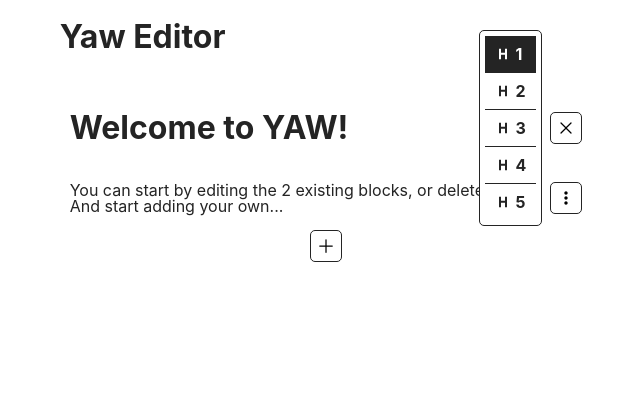
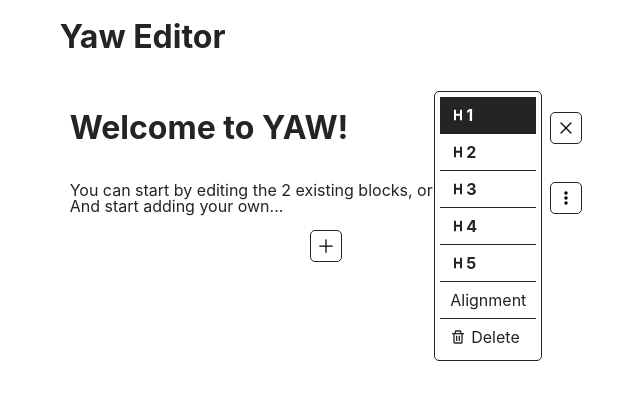
Before and after one commit to Holmes-EH/yaw-editor, a React (Vite) app: page / in a window 1280 px wide. Both pictures are taken after a click on the button 880 px from the left and 128 px from the top of the page. Shown: the top 400 px of the page, without its empty margins (314-954 px from the left). Built offline with nearby package versions, Linux system fonts and the light colour scheme.

Commit message:
#4 add delete block and split block option toolbar

```diff
--- a/src/components/BlockOptions.tsx
+++ b/src/components/BlockOptions.tsx
@@ -1,11 +1,14 @@
 import React, { useEffect, useState } from 'react'
 import { IContentBlock, IContentBlockData } from './interfaces'
-import { BiAlignLeft, BiAlignMiddle, BiAlignRight, BiAlignJustify, BiHeading } from 'react-icons/bi'
+import CenteringOptions from './options/CenteringOptions'
+import HeaderOptions from './options/HeaderOptions'
+import { BiTrash } from 'react-icons/bi'
 
 const BlockOptions = ({
   block,
   updateBlocks,
   blockIndex,
+  deleteBlock,
 }: {
   block: IContentBlock
   updateBlocks: ({
@@ -20,11 +23,14 @@ const BlockOptions = ({
     data?: IContentBlockData
   }) => void
   blockIndex: number
+  deleteBlock: (blockToDelete: IContentBlock) => void
 }) => {
   const [blockStyle, setBlockStyle] = useState<React.CSSProperties>(
     block.style || { textAlign: 'left' },
   )
   const [blockLevel, setBlockLevel] = useState<number>(block.data.level || 1)
+  const [showCentering, setShowCentering] = useState<boolean>(false)
+  const [showHeaderLevel, setShowHeaderLevel] = useState<boolean>(false)
 
   useEffect(() => {
     updateBlocks({ index: blockIndex, style: blockStyle })
@@ -36,105 +42,35 @@ const BlockOptions = ({
 
   if (block.type === 'paragraph') {
     return (
-      <div
-        className="options-toolbar"
-        style={{
-          display: 'flex',
-          justifyContent: 'flex',
-          flexDirection: 'column',
-          minWidth: 'fit-content',
-          position: 'absolute',
-          right: '40px',
-          padding: '5px',
-          background: 'var(--dark)',
-          border: '1px solid var(--white)',
-          borderRadius: '5px',
-          zIndex: '100',
-        }}
-      >
+      <div className="options-toolbar" style={containerStyles}>
         <div
-          className={`option-element ${block.style?.textAlign === 'left' ? 'active' : ''}`}
-          onClick={() => setBlockStyle({ textAlign: 'left' })}
+          className={`option-element ${showCentering ? 'active' : ''}`}
+          onClick={() => setShowCentering(!showCentering)}
+          style={{ justifyContent: 'center' }}
         >
-          <BiAlignLeft />
-          Align left
+          Alignment
         </div>
-        <div
-          className={`option-element ${block.style?.textAlign === 'center' ? 'active' : ''}`}
-          onClick={() => setBlockStyle({ textAlign: 'center' })}
-        >
-          <BiAlignMiddle />
-          Center
-        </div>
-        <div
-          className={`option-element ${block.style?.textAlign === 'right' ? 'active' : ''}`}
-          onClick={() => setBlockStyle({ textAlign: 'right' })}
-        >
-          <BiAlignRight />
-          Align right
-        </div>
-        <div
-          className={`option-element ${block.style?.textAlign === 'justify' ? 'active' : ''}`}
-          onClick={() => setBlockStyle({ textAlign: 'justify' })}
-        >
-          <BiAlignJustify />
-          Justify
+        {showCentering && <CenteringOptions block={block} setBlockStyle={setBlockStyle} />}
+        <div className={`option-element delete`} onClick={() => deleteBlock(block)}>
+          <BiTrash /> Delete
         </div>
       </div>
     )
   }
   if (block.type === 'header') {
     return (
-      <div
-        className="options-toolbar"
-        style={{
-          display: 'flex',
-          justifyContent: 'flex',
-          flexDirection: 'column',
-          minWidth: 'fit-content',
-          position: 'absolute',
-          right: '40px',
-          padding: '5px',
-          background: 'var(--dark)',
-          border: '1px solid var(--white)',
-          borderRadius: '5px',
-          zIndex: '100',
-        }}
-      >
+      <div className="options-toolbar" style={containerStyles}>
+        <HeaderOptions block={block} setBlockLevel={setBlockLevel} />
         <div
-          className={`option-element ${block.data?.level === 1 ? 'active' : ''}`}
-          onClick={() => setBlockLevel(1)}
+          className={`option-element ${showCentering ? 'active' : ''}`}
+          onClick={() => setShowCentering(!showCentering)}
+          style={{ justifyContent: 'center' }}
         >
-          <BiHeading />
-          <b>1</b>
+          Alignment
         </div>
-        <div
-          className={`option-element ${block.data?.level === 2 ? 'active' : ''}`}
-          onClick={() => setBlockLevel(2)}
-        >
-          <BiHeading />
-          <b>2</b>
-        </div>
-        <div
-          className={`option-element ${block.data?.level === 3 ? 'active' : ''}`}
-          onClick={() => setBlockLevel(3)}
-        >
-          <BiHeading />
-          <b>3</b>
-        </div>
-        <div
-          className={`option-element ${block.data?.level === 4 ? 'active' : ''}`}
-          onClick={() => setBlockLevel(4)}
-        >
-          <BiHeading />
-          <b>4</b>
-        </div>
-        <div
-          className={`option-element ${block.data?.level === 5 ? 'active' : ''}`}
-          onClick={() => setBlockLevel(5)}
-        >
-          <BiHeading />
-          <b>5</b>
+        {showCentering && <CenteringOptions block={block} setBlockStyle={setBlockStyle} />}
+        <div className={`option-element delete`} onClick={() => deleteBlock(block)}>
+          <BiTrash /> Delete
         </div>
       </div>
     )
@@ -143,3 +79,18 @@ const BlockOptions = ({
   return <div>BlockOptions</div>
 }
 export default BlockOptions
+
+const containerStyles: React.CSSProperties = {
+  display: 'flex',
+  justifyContent: 'flex',
+  flexDirection: 'column',
+  minWidth: 'fit-content',
+  position: 'absolute',
+  top: 0,
+  right: '40px',
+  padding: '5px',
+  background: 'var(--dark)',
+  border: '1px solid var(--white)',
+  borderRadius: '5px',
+  zIndex: '100',
+}
--- a/src/components/EditableBlock.tsx
+++ b/src/components/EditableBlock.tsx
@@ -53,7 +53,12 @@ const EditableBlock = ({
         blockIndex={blockIndex}
       />
       {showOptions && (
-        <BlockOptions block={block} updateBlocks={updateBlocks} blockIndex={blockIndex} />
+        <BlockOptions
+          block={block}
+          updateBlocks={updateBlocks}
+          blockIndex={blockIndex}
+          deleteBlock={deleteBlock}
+        />
       )}
       <button
         onClick={() => {
--- /dev/null
+++ b/src/components/options/CenteringOptions.tsx
@@ -0,0 +1,46 @@
+import React from 'react'
+import { BiAlignLeft, BiAlignMiddle, BiAlignRight, BiAlignJustify } from 'react-icons/bi'
+import { IContentBlock } from '../interfaces'
+
+const CenteringOptions = ({
+  block,
+  setBlockStyle,
+}: {
+  block: IContentBlock
+  setBlockStyle: (style: React.CSSProperties) => void
+}) => {
+  return (
+    <>
+      <div
+        className={`option-element ${block.style?.textAlign === 'left' ? 'active' : ''}`}
+        onClick={() => setBlockStyle({ textAlign: 'left' })}
+      >
+        <BiAlignLeft />
+        Align left
+      </div>
+      <div
+        className={`option-element ${block.style?.textAlign === 'center' ? 'active' : ''}`}
+        onClick={() => setBlockStyle({ textAlign: 'center' })}
+      >
+        <BiAlignMiddle />
+        Center
+      </div>
+      <div
+        className={`option-element ${block.style?.textAlign === 'right' ? 'active' : ''}`}
+        onClick={() => setBlockStyle({ textAlign: 'right' })}
+      >
+        <BiAlignRight />
+        Align right
+      </div>
+      <div
+        className={`option-element ${block.style?.textAlign === 'justify' ? 'active' : ''}`}
+        onClick={() => setBlockStyle({ textAlign: 'justify' })}
+      >
+        <BiAlignJustify />
+        Justify
+      </div>
+    </>
+  )
+}
+
+export default CenteringOptions
--- /dev/null
+++ b/src/components/options/HeaderOptions.tsx
@@ -0,0 +1,58 @@
+import React from 'react'
+import { BiHeading } from 'react-icons/bi'
+import { IContentBlock } from '../interfaces'
+
+const HeaderOptions = ({
+  block,
+  setBlockLevel,
+}: {
+  block: IContentBlock
+  setBlockLevel: (level: number) => void
+}) => {
+  return (
+    <>
+      <div
+        className={`option-element ${block.data?.level === 1 ? 'active' : ''}`}
+        onClick={() => setBlockLevel(1)}
+        style={{ gap: '0px' }}
+      >
+        <BiHeading />
+        <b>1</b>
+      </div>
+      <div
+        className={`option-element ${block.data?.level === 2 ? 'active' : ''}`}
+        onClick={() => setBlockLevel(2)}
+        style={{ gap: 'unset' }}
+      >
+        <BiHeading />
+        <b>2</b>
+      </div>
+      <div
+        className={`option-element ${block.data?.level === 3 ? 'active' : ''}`}
+        onClick={() => setBlockLevel(3)}
+        style={{ gap: 'unset' }}
+      >
+        <BiHeading />
+        <b>3</b>
+      </div>
+      <div
+        className={`option-element ${block.data?.level === 4 ? 'active' : ''}`}
+        onClick={() => setBlockLevel(4)}
+        style={{ gap: 'unset' }}
+      >
+        <BiHeading />
+        <b>4</b>
+      </div>
+      <div
+        className={`option-element ${block.data?.level === 5 ? 'active' : ''}`}
+        onClick={() => setBlockLevel(5)}
+        style={{ gap: 'unset' }}
+      >
+        <BiHeading />
+        <b>5</b>
+      </div>
+    </>
+  )
+}
+
+export default HeaderOptions
```
